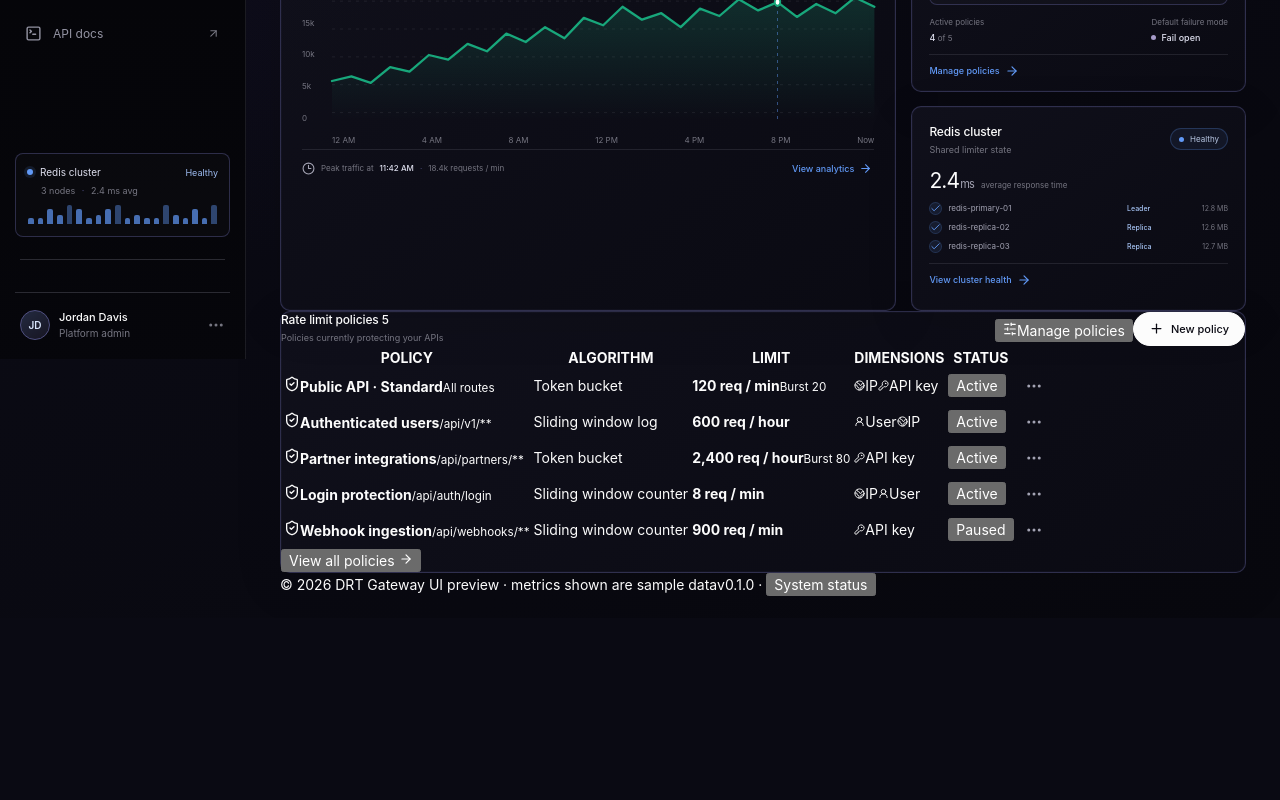
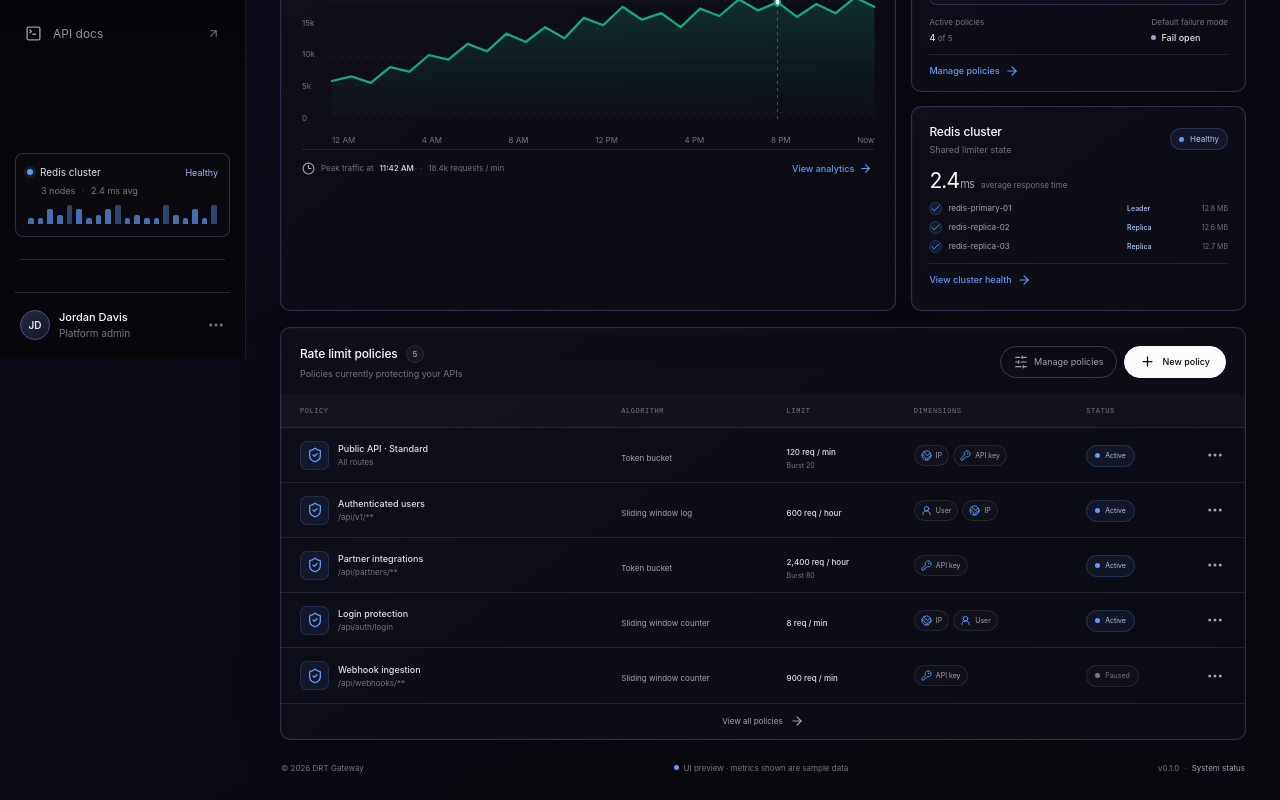
Before and after one commit to amit-dev01/DRT, a React (Vite) app in the folder frontend/: page / in a window 1280 px wide. Shown: the part 441-1241 px from the top of the page. Before the commit the page ends 1059 px from the top, so only its background shows below. Built offline with nearby package versions, Linux system fonts and the light colour scheme.

Commit message:
style(frontend): harmonize policy and traffic tables with the dark palette
Co-authored-by: arena-agent <297053741+arena-agent@users.noreply.github.com>

```diff
--- a/frontend/src/style.css
+++ b/frontend/src/style.css
@@ -280,3 +280,92 @@ button:focus-visible, input:focus-visible, select:focus-visible { outline: 2px s
 .node-check { display: grid; width: 13px; height: 13px; place-items: center; color: var(--color-iris); background: rgba(97, 153, 246, .1); border: 1px solid rgba(97, 153, 246, .18); border-radius: 50%; }
 .redis-nodes strong { color: #a8c6f7; font-size: 7px; font-weight: 500; }
 .redis-nodes small { color: var(--color-smoke); font-size: 7px; text-align: right; }
+
+.policy-panel { margin-top: 16px; padding: 17px 0 0; }
+.policy-panel-header { align-items: center; padding: 0 19px 15px; }
+.count-bubble { display: inline-grid; min-width: 18px; height: 18px; place-items: center; margin-left: 5px; padding: 0 5px; color: var(--color-ash); font-size: 8px; vertical-align: 1px; background: rgba(255, 255, 255, .04); border: 1px solid var(--color-border-soft); border-radius: var(--radius-pill); }
+.policy-actions { display: flex; gap: 7px; }
+.secondary-button { display: inline-flex; height: 32px; align-items: center; justify-content: center; gap: 6px; padding: 0 13px; color: var(--color-ash); font-size: 9px; font-weight: 400; white-space: nowrap; background: transparent; border: 1px solid rgba(222, 223, 238, .22); border-radius: var(--radius-pill); transition: color .15s ease, border-color .15s ease, background .15s ease; }
+.secondary-button:hover { color: var(--color-paper); background: rgba(255, 255, 255, .035); border-color: rgba(222, 223, 238, .55); }
+.policy-actions .primary-button, .page-heading .primary-button { height: 32px; font-size: 9px; }
+.table-scroll { width: 100%; overflow-x: auto; }
+.rules-table { width: 100%; min-width: 760px; border-collapse: collapse; text-align: left; }
+.rules-table thead { background: rgba(255, 255, 255, .025); }
+.rules-table th { height: 34px; padding: 0 12px; color: var(--color-smoke); font-family: "Space Mono", ui-monospace, monospace; font-size: 7px; font-weight: 400; letter-spacing: .08em; white-space: nowrap; }
+.rules-table th:first-child, .rules-table td:first-child { padding-left: 19px; }
+.rules-table th:last-child, .rules-table td:last-child { width: 40px; padding-right: 14px; }
+.rules-table td { height: 55px; padding: 7px 12px; white-space: nowrap; border-top: 1px solid var(--color-border-soft); }
+.policy-name { display: flex; min-width: 192px; align-items: center; gap: 9px; }
+.policy-icon { display: grid; width: 29px; height: 29px; place-items: center; border-radius: 7px; }
+.policy-icon.mint, .policy-icon.blue, .policy-icon.purple, .policy-icon.orange, .policy-icon.gray { color: var(--color-iris); background: rgba(97, 153, 246, .08); border: 1px solid rgba(79, 79, 128, .35); }
+.policy-name > span:last-child { display: flex; flex-direction: column; gap: 3px; }
+.policy-name strong { color: var(--color-lilac); font-size: 9px; font-weight: 500; }
+.policy-name small { color: var(--color-smoke); font-size: 8px; }
+.algorithm-label { color: var(--color-ash); font-size: 8px; }
+.limit-label { color: var(--color-lilac); font-size: 8px; font-weight: 500; }
+.burst-label { display: block; margin-top: 3px; color: var(--color-smoke); font-size: 7px; }
+.dimension-list { display: flex; gap: 4px; }
+.dimension-chip { display: inline-flex; align-items: center; gap: 4px; padding: 4px 6px; color: var(--color-ash); font-size: 7px; white-space: nowrap; background: rgba(255, 255, 255, .025); border: 1px solid var(--color-border-soft); border-radius: var(--radius-pill); }
+.dimension-chip svg { color: var(--color-iris); }
+.status-pill { display: inline-flex; height: 22px; align-items: center; gap: 5px; padding: 0 8px; color: #b1c3e5; font-size: 7px; font-weight: 400; background: rgba(97, 153, 246, .07); border: 1px solid rgba(97, 153, 246, .2); border-radius: var(--radius-pill); }
+.status-pill i { width: 5px; height: 5px; background: var(--color-iris); border-radius: 50%; }
+.status-paused { color: var(--color-smoke); background: rgba(255, 255, 255, .025); border-color: var(--color-border-soft); }
+.status-paused i { background: #777788; }
+.view-all-row { display: flex; width: 100%; height: 36px; align-items: center; justify-content: center; gap: 7px; color: var(--color-ash); font-size: 8px; background: transparent; border: 0; border-top: 1px solid var(--color-border-soft); }
+.view-all-row:hover { color: var(--color-iris); background: rgba(255, 255, 255, .018); }
+.empty-state { padding: 32px; color: var(--color-smoke); font-size: 10px; text-align: center; }
+.page-footer { display: flex; align-items: center; justify-content: space-between; gap: 12px; padding: 23px 1px 5px; color: var(--color-smoke); font-size: 8px; }
+.page-footer > span:last-child { display: flex; align-items: center; gap: 5px; }
+.page-footer button { padding: 0; color: var(--color-ash); font-size: 8px; background: none; border: 0; }
+.page-footer button:hover { color: var(--color-iris); }
+.footer-dot { color: var(--color-twilight); }
+.demo-disclaimer { display: flex; align-items: center; gap: 5px; }
+.demo-disclaimer i { width: 5px; height: 5px; background: var(--color-iris); border-radius: 50%; }
+
+.policy-summary-row { display: grid; grid-template-columns: repeat(3, 1fr); gap: 12px; margin-bottom: 15px; }
+.summary-tile { display: flex; align-items: center; gap: 10px; padding: 14px 15px; background: var(--color-surface); border: 1px solid var(--color-border); border-radius: var(--radius-card); }
+.summary-icon { display: grid; width: 31px; height: 31px; place-items: center; color: var(--color-iris); background: rgba(97, 153, 246, .08); border: 1px solid rgba(97, 153, 246, .17); border-radius: 8px; }
+.summary-icon.mint, .summary-icon.orange, .summary-icon.blue { color: var(--color-iris); background: rgba(97, 153, 246, .08); }
+.summary-tile div { display: flex; flex-direction: column; gap: 3px; }
+.summary-tile strong { color: var(--color-paper); font-size: 17px; font-weight: 400; }
+.summary-tile small { color: var(--color-smoke); font-size: 8px; }
+.full-table-panel { padding: 0 0 6px; }
+.table-toolbar { display: flex; align-items: center; gap: 8px; padding: 13px 15px; border-bottom: 1px solid var(--color-border-soft); }
+.search-field { display: flex; min-width: 205px; height: 31px; align-items: center; gap: 7px; padding: 0 9px; color: var(--color-smoke); background: rgba(255, 255, 255, .025); border: 1px solid var(--color-border); border-radius: var(--radius-pill); }
+.search-field:focus-within { border-color: rgba(97, 153, 246, .65); box-shadow: 0 0 0 2px rgba(97, 153, 246, .08); }
+.search-field input { width: 100%; min-width: 0; color: var(--color-paper); font-size: 9px; background: transparent; border: 0; outline: 0; }
+.search-field input::placeholder { color: var(--color-smoke); }
+.table-toolbar select, .traffic-tools select { height: 31px; }
+.table-toolbar .secondary-button { margin-left: auto; }
+.info-banner, .warning-banner { display: flex; align-items: center; gap: 10px; margin-top: 14px; padding: 12px 13px; color: var(--color-iris); background: rgba(97, 153, 246, .055); border: 1px solid rgba(79, 79, 128, .48); border-radius: 8px; }
+.info-banner > span { display: grid; width: 27px; height: 27px; place-items: center; background: rgba(97, 153, 246, .1); border: 1px solid rgba(97, 153, 246, .16); border-radius: 7px; }
+.info-banner > div { flex: 1; }
+.info-banner strong, .warning-banner strong { color: var(--color-lilac); font-size: 9px; font-weight: 500; }
+.info-banner p { margin: 3px 0 0; color: var(--color-smoke); font-size: 8px; }
+.info-banner button, .warning-banner button, .activity-footnote button { display: inline-flex; align-items: center; gap: 5px; color: var(--color-iris); font-size: 8px; font-weight: 500; white-space: nowrap; background: transparent; border: 0; }
+.traffic-toolbar { display: flex; align-items: center; justify-content: space-between; margin: 0 0 12px; }
+.live-indicator { display: flex; align-items: center; gap: 8px; color: var(--color-ash); font-size: 9px; }
+.live-indicator > span { color: var(--color-twilight); }
+.traffic-tools { display: flex; gap: 8px; }
+.traffic-tools .search-field { min-width: 220px; }
+.activity-panel { overflow: hidden; padding: 0; }
+.traffic-table { width: 100%; min-width: 780px; border-collapse: collapse; text-align: left; }
+.traffic-table th { height: 39px; padding: 0 13px; color: var(--color-smoke); font-family: "Space Mono", ui-monospace, monospace; font-size: 7px; font-weight: 400; letter-spacing: .08em; white-space: nowrap; background: rgba(255, 255, 255, .025); border-bottom: 1px solid var(--color-border-soft); }
+.traffic-table th:first-child, .traffic-table td:first-child { padding-left: 17px; }
+.traffic-table td { height: 49px; padding: 0 13px; color: var(--color-ash); font-size: 8px; white-space: nowrap; border-bottom: 1px solid var(--color-border-soft); }
+.traffic-table tr:last-child td { border-bottom: 0; }
+.time-cell { color: var(--color-smoke) !important; font-variant-numeric: tabular-nums; }
+.method { display: inline-block; min-width: 36px; margin-right: 7px; color: var(--color-iris); font-size: 7px; font-weight: 500; }
+.method.post, .method.delete { color: #a7bce0; }
+.traffic-table code { color: var(--color-lilac); font: 9px ui-monospace, SFMono-Regular, Menlo, monospace; }
+.identity-cell { color: var(--color-ash) !important; font-family: ui-monospace, SFMono-Regular, Menlo, monospace; }
+.response-pill { display: inline-flex; align-items: center; gap: 5px; padding: 4px 7px; font-size: 7px; font-weight: 400; border-radius: var(--radius-pill); }
+.response-pill i { width: 5px; height: 5px; border-radius: 50%; }
+.response-allowed { color: #b7c7e4; background: rgba(97, 153, 246, .08); }
+.response-allowed i { background: var(--color-iris); }
+.response-limited { color: #c3b7de; background: rgba(111, 97, 153, .14); }
+.response-limited i { background: #a89bcf; }
+.latency-cell { font-variant-numeric: tabular-nums; }
+.activity-footnote { display: flex; align-items: center; gap: 7px; margin-top: 12px; color: var(--color-smoke); font-size: 8px; }
+.activity-footnote > svg { color: var(--color-iris); }
+.activity-footnote button { margin-left: auto; }
```
